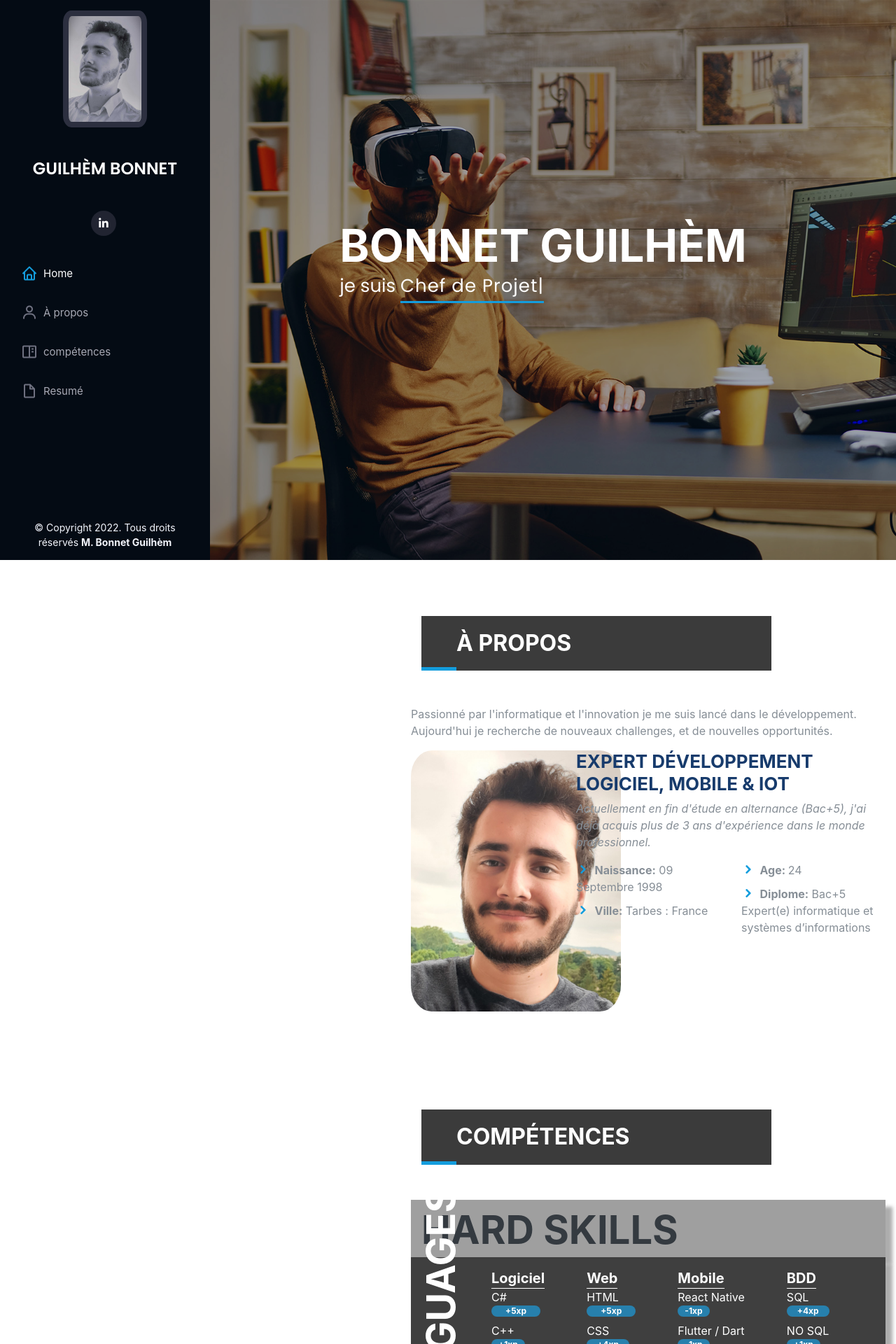
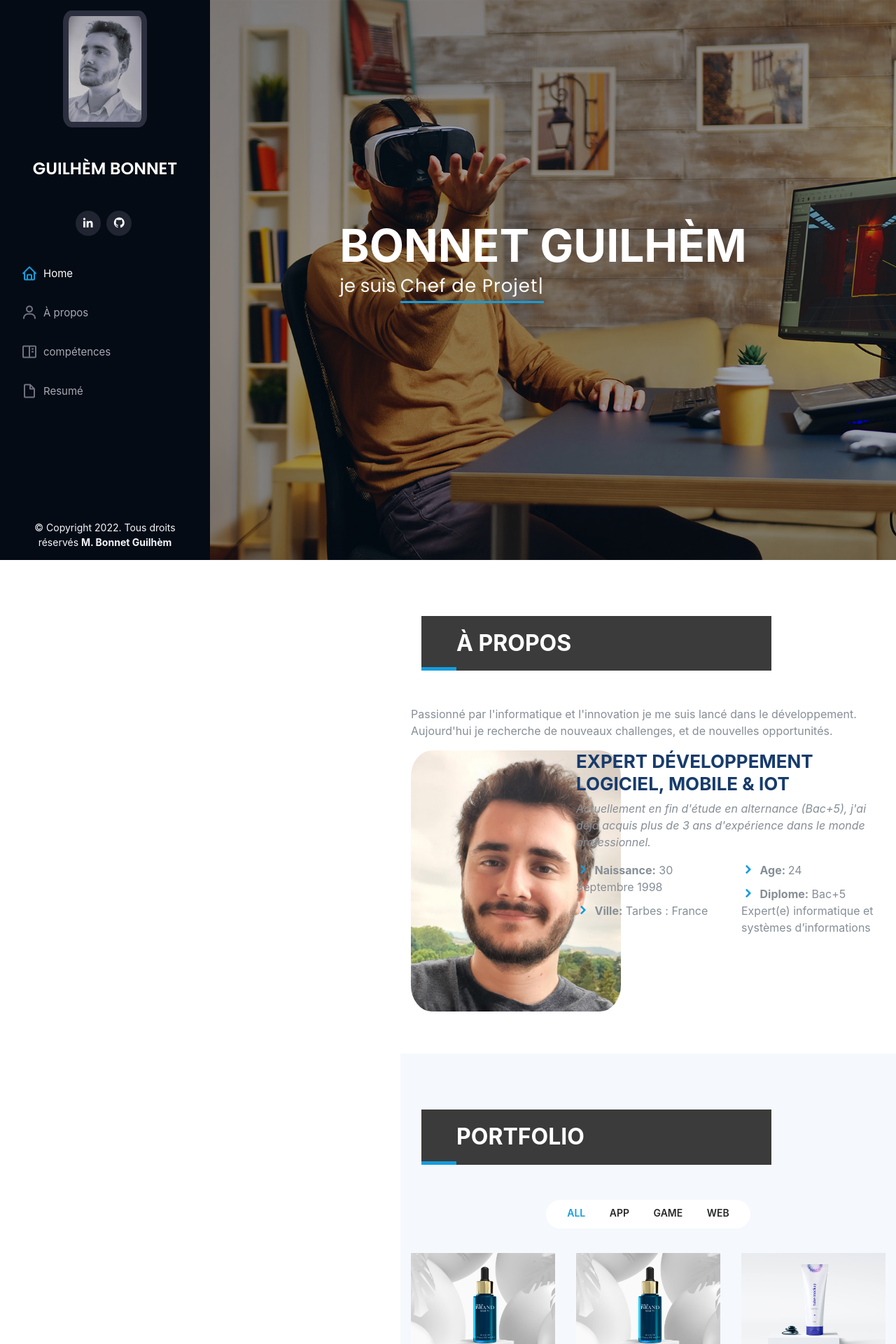
Before and after one commit to Guilhem-Bonnet/Portfolio, a PHP site: page / in a window 1280 px wide. Shown: the top 1920 px of the page at 70% size. Run offline with PHP 8.4, Linux system fonts and the light colour scheme; style sheets or scripts are compiled from the project's sources; some libraries are stand-ins or nearby versions.

Commit message:
ajout portfolio(empty) + evo json

```diff
--- /dev/null
+++ b/donnees.json
@@ -0,0 +1,84 @@
+{
+  "portfolio": [
+    {
+      "filter": "app",
+      "imgSrc": "assets/img/portfolio/portfolio-2.jpg",
+      "imgAlt": "",
+      "venoboxHref": "assets/img/portfolio/portfolio-2.jpg",
+      "venoboxDataGall": "portfolioGallery",
+      "venoboxTitle": "App 582",
+      "linkHref": "portfolio-details.html",
+      "linkTitle": "More Details"
+    },
+    {
+      "filter": "web",
+      "imgSrc": "assets/img/portfolio/portfolio-2.jpg",
+      "imgAlt": "",
+      "venoboxHref": "assets/img/portfolio/portfolio-2.jpg",
+      "venoboxDataGall": "portfolioGallery",
+      "venoboxTitle": "Web 3",
+      "linkHref": "portfolio-details.html",
+      "linkTitle": "More Details"
+    },
+    {
+      "filter": "app",
+      "imgSrc": "assets/img/portfolio/portfolio-3.jpg",
+      "imgAlt": "",
+      "venoboxHref": "assets/img/portfolio/portfolio-3.jpg",
+      "venoboxDataGall": "portfolioGallery",
+      "venoboxTitle": "App 2",
+      "linkHref": "portfolio-details.html",
+      "linkTitle": "More Details"
+    },
+    {
+      "filter": "game",
+      "imgSrc": "assets/img/portfolio/portfolio-4.jpg",
+      "imgAlt": "",
+      "venoboxHref": "assets/img/portfolio/portfolio-4.jpg",
+      "venoboxDataGall": "portfolioGallery",
+      "venoboxTitle": "game 2",
+      "linkHref": "portfolio-details.html",
+      "linkTitle": "More Details"
+    },
+    {
+      "filter": "web",
+      "imgSrc": "assets/img/portfolio/portfolio-5.jpg",
+      "imgAlt": "",
+      "venoboxHref": "assets/img/portfolio/portfolio-5.jpg",
+      "venoboxDataGall": "portfolioGallery",
+      "venoboxTitle": "Web 2",
+      "linkHref": "portfolio-details.html",
+      "linkTitle": "More Details"
+    },
+    {
+      "filter": "app",
+      "imgSrc": "assets/img/portfolio/portfolio-6.jpg",
+      "imgAlt": "",
+      "venoboxHref": "assets/img/portfolio/portfolio-6.jpg",
+      "venoboxDataGall": "portfolioGallery",
+      "venoboxTitle": "App 3",
+      "linkHref": "portfolio-details.html",
+      "linkTitle": "More Details"
+    },
+    {
+      "filter": "game",
+      "imgSrc": "assets/img/portfolio/portfolio-7.jpg",
+      "imgAlt": "",
+      "venoboxHref": "assets/img/portfolio/portfolio-7.jpg",
+      "venoboxDataGall": "portfolioGallery",
+      "venoboxTitle": "game 1",
+      "linkHref": "portfolio-details.html",
+      "linkTitle": "More Details"
+    },
+    {
+      "filter": "web",
+      "imgSrc": "assets/img/portfolio/portfolio-8.jpg",
+      "imgAlt": "",
+      "venoboxHref": "assets/img/portfolio/portfolio-8.jpg",
+      "venoboxDataGall": "portfolioGallery",
+      "venoboxTitle": "Web 1",
+      "linkHref": "portfolio-details.html",
+      "linkTitle": "More Details"
+    }
+  ]
+}
--- a/index.php
+++ b/index.php
@@ -50,7 +50,8 @@
         <img src="assets/img/profile-img.jpg" alt="" class="img-profil">
         <h1 class="text-light"><a href="index.html">Guilhèm Bonnet</a></h1>
         <div class="social-links mt-3 text-center">
-          <a href="https://www.linkedin.com/in/guilh%C3%A8m-bonnet-91a710177" class="linkedin"><i class="bx bxl-linkedin"></i></a>
+          <a href="https://www.linkedin.com/in/guilh%C3%A8m-bonnet-91a710177" target="_blank" class="linkedin"><i class="bx bxl-linkedin"></i></a>
+          <a href="https://github.com/Guilhem-Bonnet" target="_blank" class="github"><i class="bx bxl-github"></i></a>
         </div>
       </div>
 
@@ -103,7 +104,7 @@
             <div class="row">
               <div class="col-lg-6">
                 <ul>
-                  <li><i class="icofont-rounded-right"></i> <strong>Naissance:</strong> 09 Septembre 1998</li>
+                  <li><i class="icofont-rounded-right"></i> <strong>Naissance:</strong> 30 Septembre 1998</li>
                   <!--<li><i class="icofont-rounded-right"></i> <strong>Site Web:</strong> www.example.com</li>-->
                   <li><i class="icofont-rounded-right"></i> <strong>Ville:</strong> Tarbes : France</li>
                 </ul>
@@ -136,6 +137,57 @@
       document.getElementById('myAge').innerHTML = Math.abs(age.getUTCFullYear() - 1970);
 
     </script>
+
+<!-- ======= Portfolio Section ======= -->
+<section id="portfolio" class="portfolio section-bg">
+      <div class="container">
+
+        <div class="section-title">
+          <h2>Portfolio</h2>
+        </div>
+
+        <div class="row" data-aos="fade-up">
+          <div class="col-lg-12 d-flex justify-content-center">
+            <ul id="portfolio-flters">
+              <li data-filter="*" class="filter-active">All</li>
+              <li data-filter=".filter-app">App</li>
+              <li data-filter=".filter-game">Game</li>
+              <li data-filter=".filter-web">Web</li>
+            </ul>
+          </div>
+        </div>
+
+        <div class="row portfolio-container" data-aos="fade-up" data-aos-delay="100">
+
+        <?php
+
+        // Lire le contenu du fichier JSON
+        $jsonData = file_get_contents("donnees.json");
+
+        // Convertir le JSON en tableau associatif PHP
+        $data = json_decode($jsonData, true);
+
+        // Parcourir le tableau et afficher les données
+        foreach($data["portfolio"] as $item) {
+          echo '<div class="col-lg-4 col-md-6 portfolio-item filter-' . $item["filter"] . '">';
+          echo '<div class="portfolio-wrap">';
+          echo '<img src="' . $item["imgSrc"] . '" class="img-fluid" alt="' . $item["imgAlt"] . '">';
+          echo '<div class="portfolio-links">';
+          echo '<a href="' . $item["venoboxHref"] . '" data-gall="' . $item["venoboxDataGall"] . '" class="venobox" title="' . $item["venoboxTitle"] . '"><i class="bx bx-plus"></i></a>';
+          echo '<a href="' . $item["linkHref"] . '" title="' . $item["linkTitle"] . '"><i class="bx bx-link"></i></a>';
+          echo '</div>';
+          echo '</div>';
+          echo '</div>';
+        }
+
+      ?>
+
+
+        </div>
+
+      </div>
+    </section><!-- End Portfolio Section -->
+
 
 <!-- ======= compétences Section ======= -->
 <section id="competences" class="competences">
@@ -557,26 +609,26 @@
           <div class="carousel-inner">
 
             <div class="carousel-item active">
-              <div class="card-deck">
-                <div class="card">
-                  <img class="card-img-top" src="assets/img/chess.gif" alt="Card image cap">
-                  <div class="card-body">
-                    <h5 class="card-title">Stratégie</h5>
-                    <p class="card-text">J'aime tout ce qui nous demande d'élaborer une stratégie. Que ça soit dans le jeu vidéo ou dans la réalité. Ce que j'y apprécie le plus c'est de chercher différentes façons d'approche pour atteindre un objectif</p>
+              <div class="game-deck">
+                <div class="game">
+                  <img class="game-img-top" src="assets/img/chess.gif" alt="game image cap">
+                  <div class="game-body">
+                    <h5 class="game-title">Stratégie</h5>
+                    <p class="game-text">J'aime tout ce qui nous demande d'élaborer une stratégie. Que ça soit dans le jeu vidéo ou dans la réalité. Ce que j'y apprécie le plus c'est de chercher différentes façons d'approche pour atteindre un objectif</p>
                   </div>
                 </div>
-                <div class="card">
-                  <img class="card-img-top" src="assets/img/agile.gif" alt="Card image cap">
-                  <div class="card-body">
-                    <h5 class="card-title">Management</h5>
-                    <p class="card-text">Depuis mon entrée dans le domaine professionnel j'ai découvert une passion pour le management. En effet le management est pour moi une considération de l'employé pour son travail se qui rime avec qualité de travail. Aujourd'hui je m'engage à faire tous mes projets dans de bonnes conditions permettant aux équipes de se sentir bien et nous permet d’effectuer un travail de qualité</p>
+                <div class="game">
+                  <img class="game-img-top" src="assets/img/agile.gif" alt="game image cap">
+                  <div class="game-body">
+                    <h5 class="game-title">Management</h5>
+                    <p class="game-text">Depuis mon entrée dans le domaine professionnel j'ai découvert une passion pour le management. En effet le management est pour moi une considération de l'employé pour son travail se qui rime avec qualité de travail. Aujourd'hui je m'engage à faire tous mes projets dans de bonnes conditions permettant aux équipes de se sentir bien et nous permet d’effectuer un travail de qualité</p>
                   </div>
                 </div>
-                <div class="card">
-                  <img class="card-img-top" src="assets/img/gaming.gif" alt="Card image cap">
-                  <div class="card-body">
-                    <h5 class="card-title">Gaming</h5>
-                    <p class="card-text">Passionné par le gaming, j'aime cette façon de créer un univers ludique dans lequel on peut s'immerger et s'y amuser. Tous les aspects que l'on peut y retrouver me fascine, que ça soit compétitif, coop, chill, contemplatif, ou bien encore immersif.</p>
+                <div class="game">
+                  <img class="game-img-top" src="assets/img/gaming.gif" alt="game image cap">
+                  <div class="game-body">
+                    <h5 class="game-title">Gaming</h5>
+                    <p class="game-text">Passionné par le gaming, j'aime cette façon de créer un univers ludique dans lequel on peut s'immerger et s'y amuser. Tous les aspects que l'on peut y retrouver me fascine, que ça soit compétitif, coop, chill, contemplatif, ou bien encore immersif.</p>
                   </div>
                 </div>
               </div>
@@ -585,26 +637,26 @@
 
 
             <div class="carousel-item ">
-              <div class="card-deck">
-                <div class="card">
-                  <img class="card-img-top" src="assets/img/dev.gif" alt="Card image cap">
-                  <div class="card-body">
-                    <h5 class="card-title">Développement Divers</h5>
-                    <p class="card-text">Depuis que j'ai découvert le développement informatique, j'aime beaucoup la diversité des possibilités. J'adore explorer toutes les possibilités et essayé des choses jamais vus. J'aime découvrir les nouvelles technologies comme les possibilités de l'IOT ou encore l'IA.</p>
+              <div class="game-deck">
+                <div class="game">
+                  <img class="game-img-top" src="assets/img/dev.gif" alt="game image cap">
+                  <div class="game-body">
+                    <h5 class="game-title">Développement Divers</h5>
+                    <p class="game-text">Depuis que j'ai découvert le développement informatique, j'aime beaucoup la diversité des possibilités. J'adore explorer toutes les possibilités et essayé des choses jamais vus. J'aime découvrir les nouvelles technologies comme les possibilités de l'IOT ou encore l'IA.</p>
                   </div>
                 </div>
-                <div class="card">
-                  <img class="card-img-top" src="assets/img/jap.gif" alt="Card image cap">
-                  <div class="card-body">
-                    <h5 class="card-title">Mangas - Animes</h5>
-                    <p class="card-text">Lecteur et viewer des productions japonaise ou webtoon, j'aime ces univers remplis d'histoires, même si je n’adhère pas à tous les aspects de cette culture.</p>
+                <div class="game">
+                  <img class="game-img-top" src="assets/img/jap.gif" alt="game image cap">
+                  <div class="game-body">
+                    <h5 class="game-title">Mangas - Animes</h5>
+                    <p class="game-text">Lecteur et viewer des productions japonaise ou webtoon, j'aime ces univers remplis d'histoires, même si je n’adhère pas à tous les aspects de cette culture.</p>
                   </div>
                 </div>
-                <div class="card">
-                  <img class="card-img-top" src="assets/img/voyage.gif" alt="Card image cap">
-                  <div class="card-body">
-                    <h5 class="card-title">Voyages</h5>
-                    <p class="card-text">Je suis très ouvert et aime beaucoup apprendre l'histoire et la culture du monde.</p>
+                <div class="game">
+                  <img class="game-img-top" src="assets/img/voyage.gif" alt="game image cap">
+                  <div class="game-body">
+                    <h5 class="game-title">Voyages</h5>
+                    <p class="game-text">Je suis très ouvert et aime beaucoup apprendre l'histoire et la culture du monde.</p>
                   </div>
                 </div>
               </div>
```
